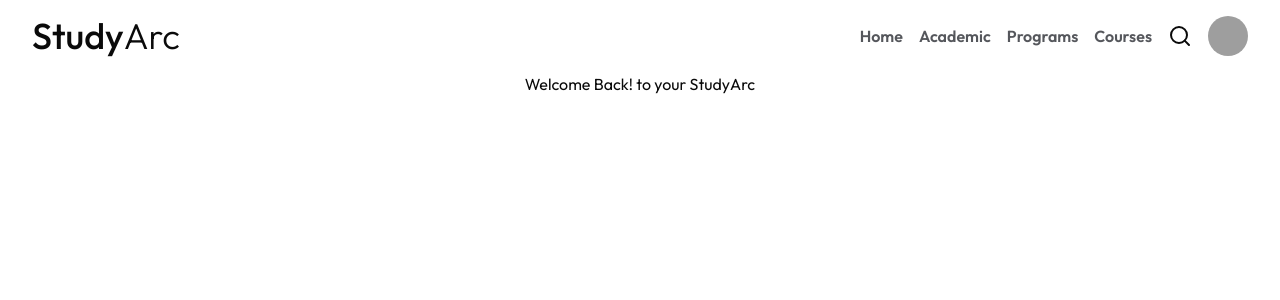
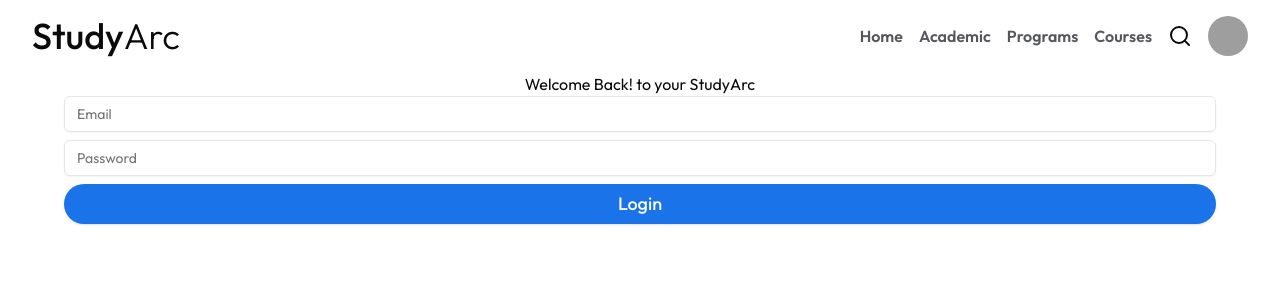
Before and after one commit to NextGen-WebPulse/studyArc-client, a React (Vite) app: page /login in a window 1280 px wide. Shown: the top 300 px of the page. Built offline with nearby package versions, Linux system fonts and the light colour scheme; grey boxes are pictures that could not be loaded.

Commit message:
feat - add login page and functionality

```diff
--- a/package.json
+++ b/package.json
@@ -20,6 +20,7 @@
     "@reduxjs/toolkit": "^2.5.1",
     "class-variance-authority": "^0.7.1",
     "clsx": "^2.1.1",
+    "jwt-decode": "^4.0.0",
     "lucide-react": "^0.473.0",
     "react": "^18.3.1",
     "react-dom": "^18.3.1",
--- a/src/components/CustomFormField.tsx
+++ b/src/components/CustomFormField.tsx
@@ -1,10 +1,10 @@
-import { TRegisterInputs } from "@/constants/formInput";
+import { TLoginInputs, TRegisterInputs } from "@/constants/formInput";
 import { FormControl, FormField, FormItem, FormMessage } from "./ui/form";
 import { Input } from "./ui/input";
 import React from "react";
 
 type CustomFormFieldProps = {
-  input: TRegisterInputs;
+  input: TRegisterInputs | TLoginInputs;
   form: any;
 };
 
--- a/src/constants/formInput.ts
+++ b/src/constants/formInput.ts
@@ -1,15 +1,32 @@
 export type TRegisterInputs = {
   id: number;
   name: "name" | "email" | "password" | "phone" | "userName" | "gender";
-  type: string;
+  type: "text" | "email" | "password" | "select";
+  placeholder: string;
+};
+
+export type TLoginInputs = {
+  id: number;
+  name: "email" | "password";
+  type: "email" | "password";
   placeholder: string;
 };
 
 export const registerInputs: TRegisterInputs[] = [
   { id: 1, name: "name", type: "text", placeholder: "Full Name" },
-  { id: 2, name: "email", type: "text", placeholder: "Email" },
+  { id: 2, name: "email", type: "email", placeholder: "Email" },
   { id: 3, name: "password", type: "password", placeholder: "Password" },
   { id: 4, name: "gender", type: "select", placeholder: "gender" },
   { id: 5, name: "userName", type: "text", placeholder: "Username" },
   { id: 6, name: "phone", type: "text", placeholder: "Phone Number" },
 ];
+
+export const loginInputs: TLoginInputs[] = [
+  {
+    id: 1,
+    name: "email",
+    type: "email",
+    placeholder: "Email",
+  },
+  { id: 2, name: "password", type: "password", placeholder: "Password" },
+];
--- /dev/null
+++ b/src/hooks/reduxHooks.ts
@@ -0,0 +1,5 @@
+import { AppDispatch, RootState } from "@/redux/store";
+import { useDispatch, useSelector } from "react-redux";
+
+export const useAppDispatch = useDispatch.withTypes<AppDispatch>();
+export const useAppSelector = useSelector.withTypes<RootState>();
--- a/src/pages/auth/login.tsx
+++ b/src/pages/auth/login.tsx
@@ -1,7 +1,80 @@
+import CustomFormField from "@/components/CustomFormField";
+import { Button } from "@/components/ui/button";
+import { Form } from "@/components/ui/form";
+import { loginInputs } from "@/constants/formInput";
+import { useAppDispatch } from "@/hooks/reduxHooks";
+import { useLoginUserMutation } from "@/redux/features/auth/authApi";
+import { setCredential } from "@/redux/features/auth/authSlice";
+import { LoginSchema } from "@/schema/authSchema";
+import { TError } from "@/types/errors";
+import { TLoginSchema } from "@/types/formTypes";
+import { zodResolver } from "@hookform/resolvers/zod";
+import { useForm } from "react-hook-form";
+import toast from "react-hot-toast";
+import { useLocation, useNavigate } from "react-router-dom";
+
 export default function Login() {
+  const [login, { isLoading }] = useLoginUserMutation();
+
+  const dispatch = useAppDispatch();
+  const navigate = useNavigate();
+  const location = useLocation();
+  console.log(location);
+
+  const from = location?.state?.from || "/";
+  console.log(from);
+
+  const defaultValues = loginInputs.reduce(
+    (acc, input) => ({ ...acc, [input.name]: "" }),
+    {},
+  );
+  // react-hook-form
+  const form = useForm<TLoginSchema>({
+    defaultValues,
+    resolver: zodResolver(LoginSchema),
+  });
+
+  // action
+  const onSubmit = async (formData: TLoginSchema) => {
+    const loginPromise = login(formData).unwrap();
+    toast.promise(loginPromise, {
+      loading: "Logging in...",
+      success: (response) => <b>{response.message}</b>,
+      error: (error) => <b>{error.data.message}</b>,
+    });
+
+    try {
+      const res = await loginPromise;
+
+      if (res.success) {
+        dispatch(setCredential({ accessToken: res.data.accessToken }));
+
+        navigate(from);
+      }
+    } catch (error) {
+      console.error("Login failed");
+      console.error((error as TError).data.message);
+    }
+  };
+
   return (
     <div className="container-responsive">
       <h2 className="text-center">Welcome Back! to your StudyArc</h2>
+      {/* form section  */}
+      <Form {...form}>
+        <form onSubmit={form.handleSubmit(onSubmit)} className="space-y-2">
+          {loginInputs.map((input) => (
+            <CustomFormField key={input.id} input={input} form={form} />
+          ))}
+          <Button
+            disabled={isLoading}
+            type="submit"
+            className="w-full rounded-full bg-primary-500 py-5 text-lg hover:bg-primary-600"
+          >
+            {isLoading ? "Loging in..." : "Login"}
+          </Button>
+        </form>
+      </Form>
     </div>
   );
 }
--- a/src/redux/features/auth/authApi.ts
+++ b/src/redux/features/auth/authApi.ts
@@ -1,11 +1,12 @@
 import { baseApi } from "@/redux/api/baseApi";
-import { TRegisterSchema } from "@/types/formTypes";
+import { TLoginSchema, TRegisterSchema } from "@/types/formTypes";
 
 const apiSlice = baseApi.injectEndpoints({
   endpoints: (builder) => ({
     getUsers: builder.query({
       query: () => "/user",
     }),
+
     createUser: builder.mutation<any, TRegisterSchema>({
       query: (formData) => ({
         url: "/user/create",
@@ -13,7 +14,16 @@ const apiSlice = baseApi.injectEndpoints({
         body: formData,
       }),
     }),
+
+    loginUser: builder.mutation<any, TLoginSchema>({
+      query: (formData) => ({
+        url: "/auth/login",
+        method: "POST",
+        body: formData,
+      }),
+    }),
   }),
 });
 
-export const { useGetUsersQuery, useCreateUserMutation } = apiSlice;
+export const { useGetUsersQuery, useCreateUserMutation, useLoginUserMutation } =
+  apiSlice;
--- a/src/redux/features/auth/authSlice.ts
+++ b/src/redux/features/auth/authSlice.ts
@@ -1,18 +1,29 @@
+import { getLocalStorageItem, setLocalStorage } from "@/utils/localStorage";
 import { createSlice } from "@reduxjs/toolkit";
-interface IUserState {
-  user: object;
-  token: string;
+
+interface IUserInitState {
+  token: string | null;
 }
 
-const initialState: IUserState = {
-  user: {},
-  token: "",
+const initialState: IUserInitState = {
+  token: getLocalStorageItem("token"),
 };
 
 const authSlice = createSlice({
   name: "auth",
   initialState,
-  reducers: {},
+  reducers: {
+    setCredential: (state, action) => {
+      state.token = action.payload.accessToken;
+
+      setLocalStorage("token", action.payload.accessToken);
+    },
+
+    clearCredential: (state) => {
+      (state.token = null), window.localStorage.removeItem("token");
+    },
+  },
 });
 
+export const { setCredential } = authSlice.actions;
 export default authSlice.reducer;
--- a/src/schema/authSchema.ts
+++ b/src/schema/authSchema.ts
@@ -3,8 +3,8 @@ import { z } from "zod";
 export const RegistrationSchema = z.object({
   name: z.string().min(3, "Name must be 3 character long"),
   email: z.string().email("Invalid Email"),
-  password: z.string().min(6),
-  phone: z.string().min(10),
+  password: z.string().min(6, "Password must be at least 6 character long"),
+  phone: z.string().min(10, "Phone must be at least 10 character long"),
   // .regex(/^\+\d+$/, "Invalid Phone number"), // regex: starts with + and characters are numbers (0-9)
   userName: z.string().min(3),
   gender: z.preprocess(
@@ -14,3 +14,8 @@ export const RegistrationSchema = z.object({
     }),
   ),
 });
+
+export const LoginSchema = z.object({
+  email: z.string().email(),
+  password: z.string().min(6, "Password must be at least 6 character long"),
+});
--- /dev/null
+++ b/src/types/UserType.ts
@@ -0,0 +1,6 @@
+export type TUser = {
+  exp: number;
+  iat: number;
+  role: string;
+  userEmail: string;
+};
--- /dev/null
+++ b/src/types/errors.ts
@@ -0,0 +1,8 @@
+export type TError = {
+  data: {
+    success: boolean;
+    stack: string;
+    message: string;
+  };
+  status: number;
+};
--- a/src/types/formTypes.ts
+++ b/src/types/formTypes.ts
@@ -1,4 +1,5 @@
-import { RegistrationSchema } from "@/schema/authSchema";
+import { LoginSchema, RegistrationSchema } from "@/schema/authSchema";
 import { z } from "zod";
 
 export type TRegisterSchema = z.infer<typeof RegistrationSchema>;
+export type TLoginSchema = z.infer<typeof LoginSchema>;
--- /dev/null
+++ b/src/utils/localStorage.ts
@@ -0,0 +1,25 @@
+export const setLocalStorage = (key: string, value: unknown) => {
+  try {
+    window.localStorage.setItem(key, JSON.stringify(value));
+  } catch (error) {
+    console.log("local storage set error: ", error);
+  }
+};
+
+export const getLocalStorageItem = <T>(key: string): T | null => {
+  try {
+    const item = window.localStorage.getItem(key);
+    return item ? JSON.parse(item) : null;
+  } catch (error) {
+    console.log("get local storage error: ", error);
+    return null;
+  }
+};
+
+export const removeLocalStorageItem = (key: string) => {
+  try {
+    window.localStorage.removeItem(key);
+  } catch (error) {
+    console.log("local storage set error: ", error);
+  }
+};
```
Also changed, not shown: 1 other file (tests, documents, lock files or other folders).
